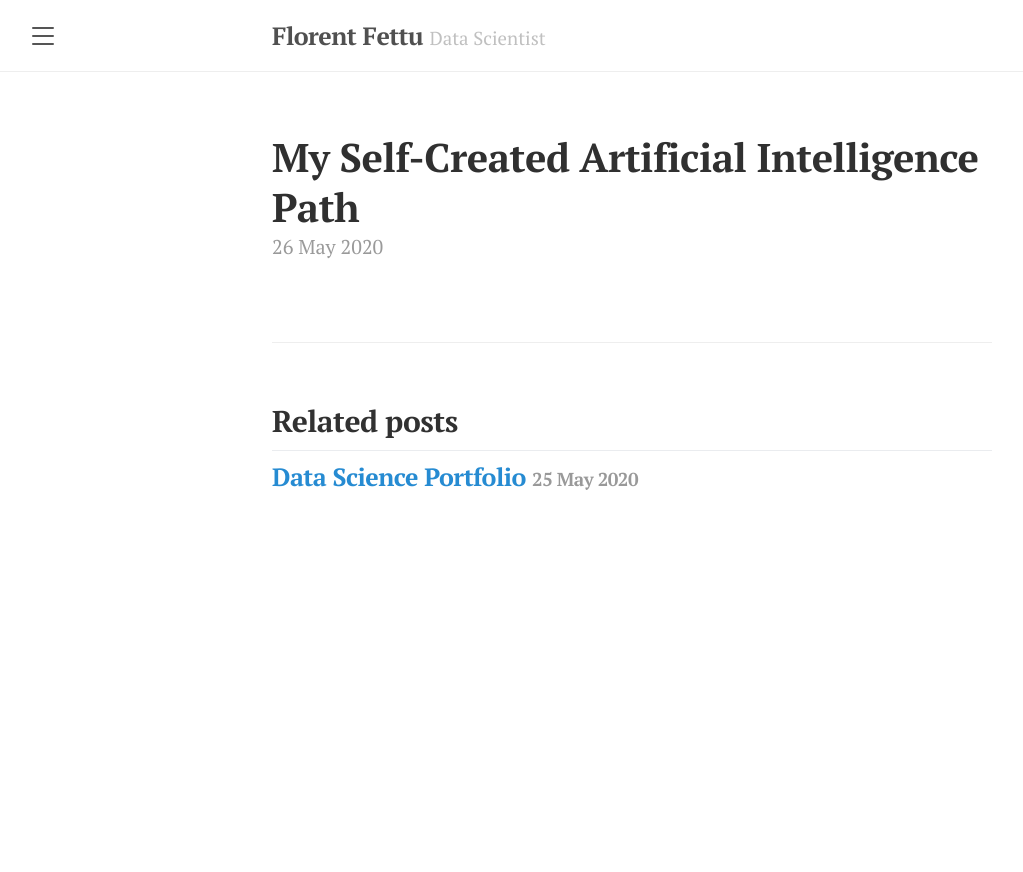
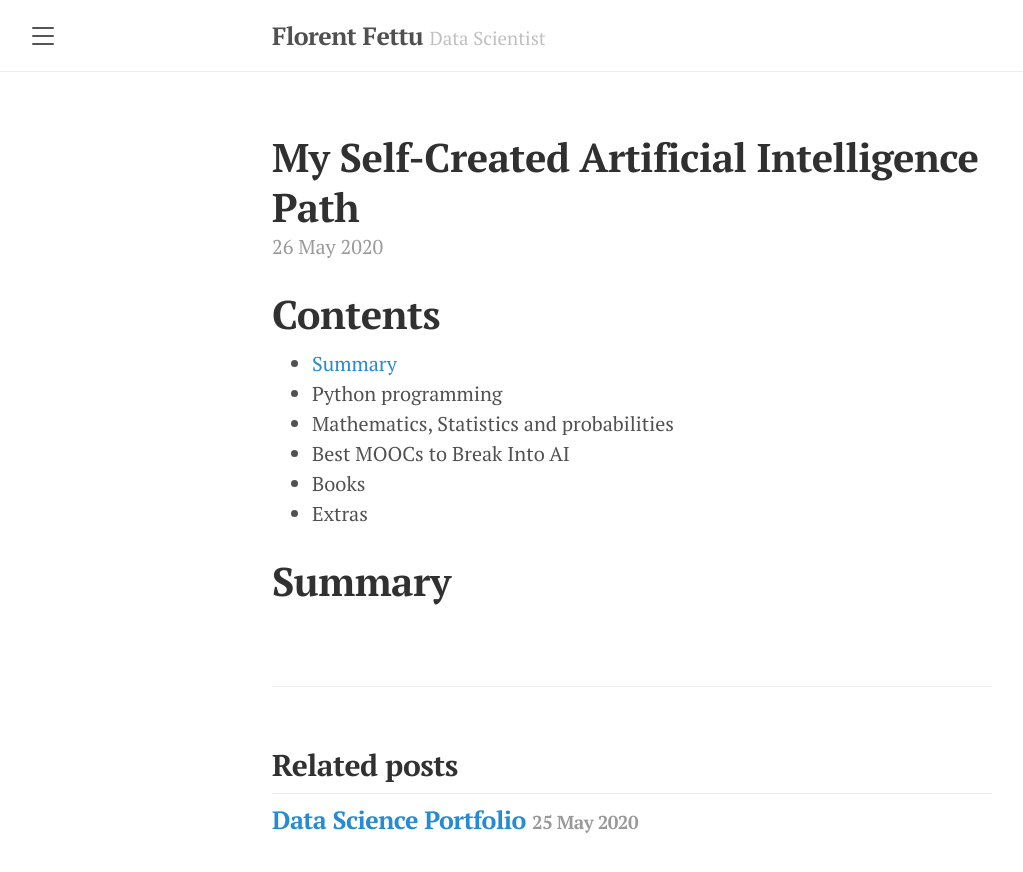
Before and after one commit to florentfettu/florentfettu.github.io, a Jekyll site: the page built from _posts/2020-05-26-my-self-created-artificial-intelligence-path.md, in a window 1280 px wide. Shown: the top 872 px of the page, without its empty margins (8-1031 px from the left). Built offline with Jekyll 4.4.1, drawn with Linux system fonts in a browser that asks for light colours; nearby versions of some CDN libraries.

Commit message:
Update 2020-05-26-my-self-created-artificial-intelligence-path.md

```diff
--- a/_posts/2020-05-26-my-self-created-artificial-intelligence-path.md
+++ b/_posts/2020-05-26-my-self-created-artificial-intelligence-path.md
@@ -2,3 +2,14 @@
 layout: post
 title: My Self-Created Artificial Intelligence Path
 ---
+
+# Contents
+
+* <a href="#Summary">Summary</a>
+* Python programming
+* Mathematics, Statistics and probabilities
+* Best MOOCs to Break Into AI
+* Books
+* Extras
+
+# Summary
```
